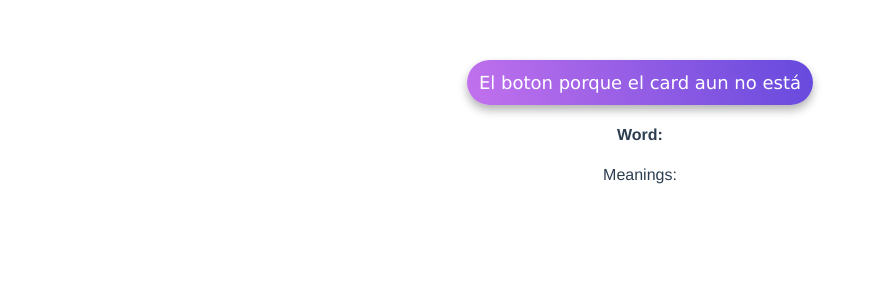
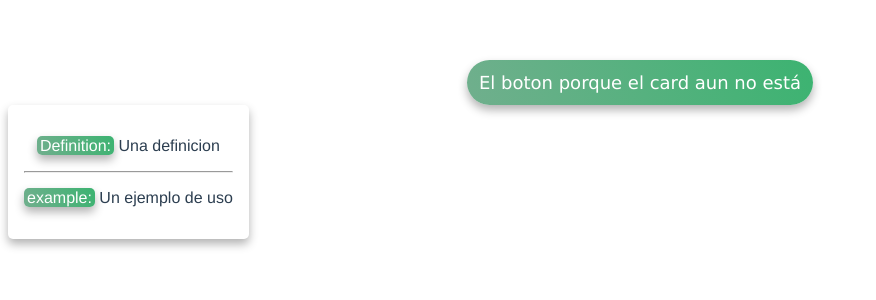
Before and after one commit to Jsanguinetti00/Diccionario-vuejs, a Vue app: page / in a window 1280 px wide. Shown: the top 300 px of the page, without its empty margins (0-876 px from the left). Built offline with nearby package versions, Linux system fonts and the light colour scheme.

Commit message:
Change card content and add styles

```diff
--- a/src/App.vue
+++ b/src/App.vue
@@ -1,6 +1,6 @@
 <template>
   <Button text="El boton porque el card aun no está" @click="mostrarLog"></Button>
-  <Card></Card>
+  <Card definition="Una definicion" example="Un ejemplo de uso"></Card>
 </template>
 
 <script>
--- a/src/components/Button.vue
+++ b/src/components/Button.vue
@@ -15,7 +15,8 @@ export default {
 
 <style scoped>
     .styleButton{
-        background: linear-gradient(70deg, rgb(194,113,237), rgb(101, 73, 221));
+        /* background: linear-gradient(70deg, rgb(194,113,237), rgb(101, 73, 221)); */
+        background: linear-gradient(70deg, rgb(112, 175, 141), mediumseagreen);
         border: none;
         border-radius: 50pt;
         font-family: Verdana, Geneva, Tahoma, sans-serif;
--- a/src/components/Card.vue
+++ b/src/components/Card.vue
@@ -1,28 +1,38 @@
 <template>
-  <div class="cardInfo">
-      <h4>Word:</h4>
-      <div>
-          Meanings:
-          <ul style='listStyle:none'>
-              <li v-for="item in props" :key="item">{{ props}}</li>
-          </ul>
-      </div>
+  <div class="card">
+      <p class="definition"> <span class="badge">Definition:</span> {{ definition }}</p>
+      <hr>
+      <p> <span class="badge">example:</span> {{ example }}</p>
   </div>
 </template>
 
 <script>
 export default {
     name:'Card',
-    // props:{
-    //     word:String,
-    //     meaning: String,
-    //     phonetich: String,
-    //     definition: String
-    // }
+    props:{
+        definition : String,
+        example : String,
+    }
 
 }
 </script>
 
-<style>
-
+<style scoped>
+.card{
+    padding: 1rem;
+    width: fit-content;
+    box-shadow: 0px 5px 10px 0px rgba(0, 0, 0, 30%);
+    border-radius: 5px;
+    transition: ease-in-out .3s;
+}
+.card:hover{
+    transform: scale(1.05);
+}
+.badge{
+    border-radius: 5px;
+    padding: 1px 3px;
+    background: linear-gradient(70deg, rgb(112, 175, 141), mediumseagreen);
+    box-shadow: 0px 5px 10px 0px rgba(0, 0, 0, 30%);
+    color: white;
+}
 </style>
```
